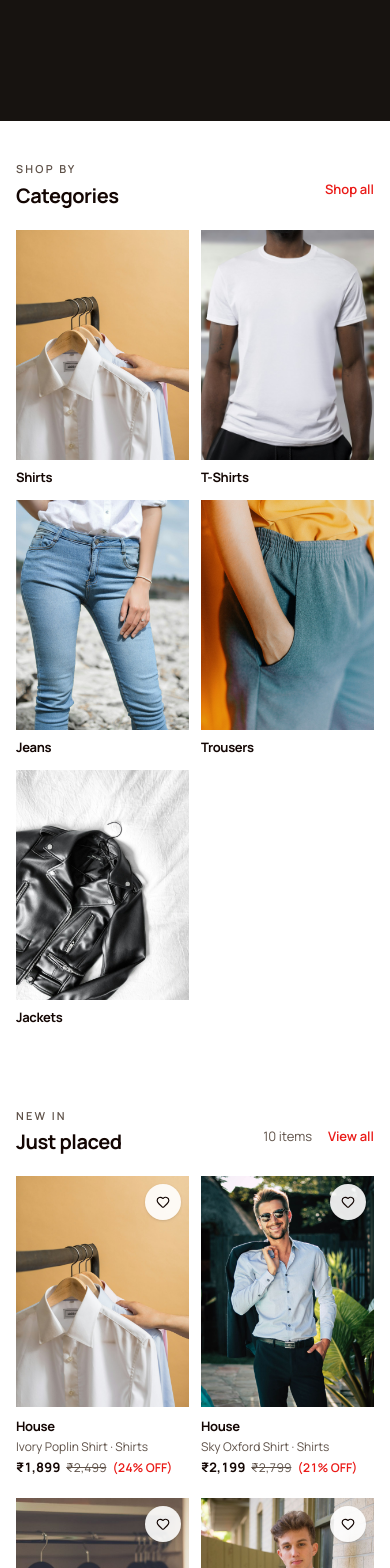
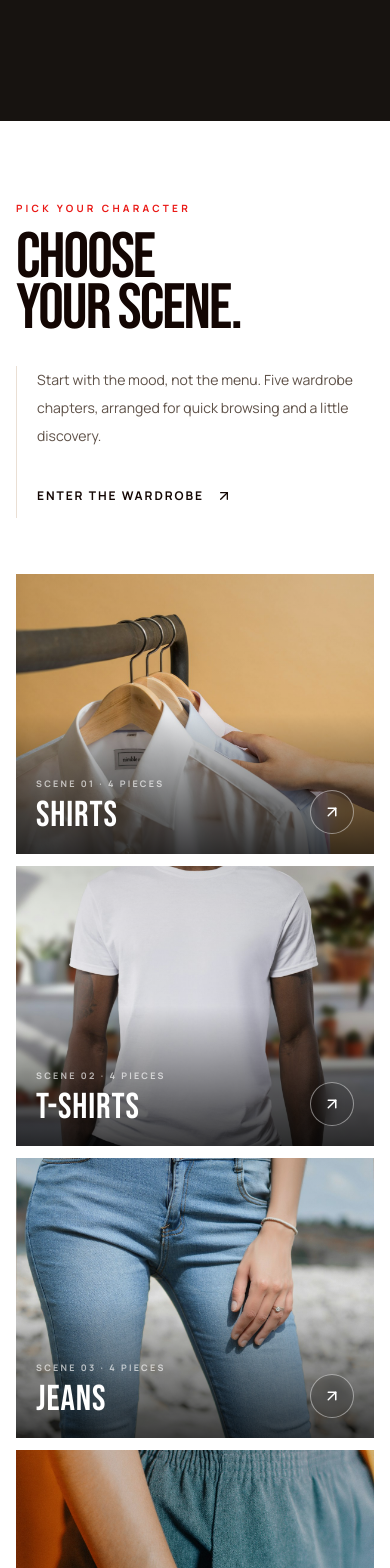
Before and after one commit to Parth-Code-Flutter/clothes_shop_website, a Next.js app: page / in a window 390 px wide. Shown: the part 2480-4048 px from the top of the page. Built offline with nearby package versions, Linux system fonts and the light colour scheme.

Commit message:
Redesign homepage product story

```diff
--- a/src/features/home/components/home-arrivals.tsx
+++ b/src/features/home/components/home-arrivals.tsx
@@ -1,36 +1,80 @@
+import Image from "next/image";
 import Link from "next/link";
-import { productGridClass, ProductCard } from "@/components/shared/product-card";
-import { getAllProducts } from "@/features/catalog/data";
+import { ArrowRight, ArrowUpRight } from "lucide-react";
+import { ProductCard, productGridClass } from "@/components/shared/product-card";
+import { getAllProducts, getCategoryById } from "@/features/catalog/data";
+import { formatInrFromPaise } from "@/lib/money";
 
-/** New-in shelf — same browse density as the shop, so you can scan the drop. */
+/** Product chapter with one memorable lead piece and a low-friction browse grid. */
 export function HomeArrivals() {
-  const products = getAllProducts().slice(0, 10);
+  const products = getAllProducts();
+  const lead = products[0];
+  const supporting = products.slice(1, 9);
+  const category = getCategoryById(lead.categoryId);
 
   return (
-    <section id="arrivals" className="bg-surface py-10 text-foreground sm:py-12 lg:pr-16">
-      <div className="mx-auto max-w-[1280px] px-4 sm:px-6 lg:px-8">
-        <div className="mb-5 flex flex-wrap items-end justify-between gap-3">
+    <section id="arrivals" className="overflow-hidden bg-[#15110f] text-[#f7f2ea]">
+      <div className="mx-auto max-w-[1440px] px-4 py-20 sm:px-6 sm:py-24 lg:px-10 lg:py-32 xl:px-14">
+        <div className="flex flex-col gap-8 border-b border-white/15 pb-10 sm:flex-row sm:items-end sm:justify-between">
           <div>
-            <p className="text-[11px] font-semibold tracking-[0.2em] text-muted uppercase">
-              New in
-            </p>
-            <h2 className="mt-1 text-xl font-bold tracking-tight sm:text-2xl">
-              Just placed
-            </h2>
+            <p className="text-[10px] font-bold tracking-[0.32em] text-[#fa5d50] uppercase">The new edit</p>
+            <h2 className="mt-4 font-display text-[clamp(3.8rem,8vw,8rem)] leading-[0.82] tracking-[-0.025em]">Fresh on set.</h2>
           </div>
-          <div className="flex items-center gap-4">
-            <p className="text-[13px] text-muted">{products.length} items</p>
-            <Link
-              href="/shop"
-              className="inline-flex min-h-10 items-center text-[13px] font-semibold text-accent hover:underline focus-visible:outline-2 focus-visible:outline-offset-4"
-            >
-              View all
-            </Link>
+          <p className="max-w-sm text-sm leading-7 text-white/55 sm:text-right">
+            The latest pieces, directed for real wardrobes. Start with the lead look or scan the full cast below.
+          </p>
+        </div>
+
+        <article className="mt-10 grid overflow-hidden border border-white/15 lg:grid-cols-12">
+          <Link href={`/product/${lead.slug}`} className="group relative min-h-[520px] overflow-hidden bg-[#e9dfd1] focus-visible:outline-2 focus-visible:outline-offset-4 focus-visible:outline-[#fa5d50] sm:min-h-[680px] lg:col-span-7" aria-label={`View ${lead.name}`}>
+            <Image src={lead.image} alt={lead.alt} fill sizes="(max-width: 1024px) 100vw, 60vw" className="object-cover transition-transform duration-1000 ease-out group-hover:scale-[1.035] motion-reduce:transition-none motion-reduce:group-hover:scale-100" />
+            <span className="absolute top-5 left-5 border border-black/15 bg-white/90 px-3 py-2 text-[9px] font-bold tracking-[0.22em] text-black uppercase backdrop-blur sm:top-7 sm:left-7">Opening look</span>
+          </Link>
+
+          <div className="flex flex-col justify-between bg-[#f3ede4] p-6 text-[#171310] sm:p-10 lg:col-span-5 lg:p-12">
+            <div>
+              <p className="text-[10px] font-bold tracking-[0.25em] text-[#73675e] uppercase">01 / {category?.name ?? "New arrival"}</p>
+              <h3 className="mt-6 max-w-lg font-display text-6xl leading-[0.88] tracking-wide sm:text-7xl lg:text-[6.5rem]">{lead.name}</h3>
+              <p className="mt-7 max-w-md text-sm leading-7 text-[#5d534c]">{lead.summary}</p>
+            </div>
+            <div className="mt-14 border-t border-black/15 pt-6">
+              <div className="flex flex-col items-start justify-between gap-5 sm:flex-row sm:items-end">
+                <p className="font-display text-4xl tracking-wide">{formatInrFromPaise(lead.pricePaise)}</p>
+                <Link href={`/product/${lead.slug}`} className="inline-flex min-h-12 items-center gap-3 bg-[#171310] px-5 text-xs font-bold tracking-[0.14em] text-white uppercase transition-colors hover:bg-[#ea1916] focus-visible:outline-2 focus-visible:outline-offset-4 focus-visible:outline-[#ea1916]">
+                  View the piece <ArrowUpRight size={16} aria-hidden="true" />
+                </Link>
+              </div>
+            </div>
+          </div>
+        </article>
+
+        <div className="mt-20 flex flex-col gap-4 sm:flex-row sm:items-end sm:justify-between">
+          <div>
+            <p className="text-[10px] font-bold tracking-[0.28em] text-white/45 uppercase">Supporting cast</p>
+            <h3 className="mt-2 font-display text-4xl tracking-wide sm:text-5xl">More entrances.</h3>
+          </div>
+          <Link href="/shop" className="inline-flex min-h-11 items-center gap-3 self-start text-xs font-bold tracking-[0.14em] uppercase hover:text-[#fa5d50] focus-visible:outline-2 focus-visible:outline-offset-4 focus-visible:outline-[#fa5d50] sm:self-auto">
+            See the whole wardrobe <ArrowRight size={16} aria-hidden="true" />
+          </Link>
+        </div>
+
+        <div className="mt-8 bg-background p-3 text-foreground sm:p-5 lg:p-7">
+          <div className={productGridClass}>
+            {supporting.map((product) => <ProductCard key={product.id} product={product} />)}
           </div>
         </div>
-        <div className={productGridClass}>
-          {products.map((product) => (
-            <ProductCard key={product.id} product={product} />
+
+        <div className="mt-16 grid gap-px border border-white/15 bg-white/15 sm:grid-cols-3">
+          {[
+            ["01", "Find your lane", "Browse by category without losing your place."],
+            ["02", "Save the ones", "Build a wishlist before you make the call."],
+            ["03", "Try the full look", "Open a piece for size, details, and the next move."],
+          ].map(([number, title, copy]) => (
+            <div key={number} className="bg-[#15110f] p-6 sm:p-8">
+              <span className="font-mono text-[10px] text-[#fa5d50]">{number}</span>
+              <p className="mt-8 font-display text-3xl tracking-wide">{title}</p>
+              <p className="mt-2 text-xs leading-6 text-white/50">{copy}</p>
+            </div>
           ))}
         </div>
       </div>
--- a/src/features/home/components/home-categories.tsx
+++ b/src/features/home/components/home-categories.tsx
@@ -1,49 +1,60 @@
 import Image from "next/image";
 import Link from "next/link";
-import { getAllCategories } from "@/features/catalog/data";
+import { ArrowUpRight } from "lucide-react";
+import { getAllCategories, getProductsByCategory } from "@/features/catalog/data";
+import { cn } from "@/lib/utils";
 
-/** Category shortcuts into the shop — compact tiles, easy to tap. */
+const tileStyles = [
+  "md:col-span-7 md:row-span-2",
+  "md:col-span-5",
+  "md:col-span-5",
+  "md:col-span-4",
+  "md:col-span-8",
+] as const;
+
+/** Editorial category wall: discovery first, without making the customer decode it. */
 export function HomeCategories() {
   const categories = getAllCategories();
 
   return (
-    <section id="categories" className="bg-background py-10 text-foreground sm:py-12 lg:pr-16">
-      <div className="mx-auto max-w-[1280px] px-4 sm:px-6 lg:px-8">
-        <div className="mb-5 flex flex-wrap items-end justify-between gap-3">
+    <section id="categories" className="overflow-hidden bg-background text-foreground">
+      <div className="mx-auto max-w-[1440px] px-4 py-20 sm:px-6 sm:py-24 lg:px-10 lg:py-32 xl:px-14">
+        <div className="grid gap-8 lg:grid-cols-[minmax(0,1fr)_minmax(280px,0.42fr)] lg:items-end">
           <div>
-            <p className="text-[11px] font-semibold tracking-[0.2em] text-muted uppercase">
-              Shop by
+            <p className="text-[10px] font-bold tracking-[0.32em] text-accent uppercase">Pick your character</p>
+            <h2 className="mt-4 max-w-4xl font-display text-[clamp(4rem,9vw,9rem)] leading-[0.8] tracking-[-0.03em]">
+              Choose<br />your scene.
+            </h2>
+          </div>
+          <div className="max-w-md border-l border-border pl-5 lg:mb-2">
+            <p className="text-sm leading-7 text-muted">
+              Start with the mood, not the menu. Five wardrobe chapters, arranged for quick browsing and a little discovery.
             </p>
-            <h2 className="mt-1 text-xl font-bold tracking-tight sm:text-2xl">Categories</h2>
+            <Link href="/shop" className="mt-6 inline-flex min-h-11 items-center gap-3 text-xs font-bold tracking-[0.16em] uppercase hover:text-accent focus-visible:outline-2 focus-visible:outline-offset-4 focus-visible:outline-accent">
+              Enter the wardrobe <ArrowUpRight size={16} aria-hidden="true" />
+            </Link>
           </div>
-          <Link
-            href="/shop"
-            className="inline-flex min-h-10 items-center text-[13px] font-semibold text-accent hover:underline focus-visible:outline-2 focus-visible:outline-offset-4"
-          >
-            Shop all
-          </Link>
         </div>
-        <div className="grid grid-cols-2 gap-3 sm:grid-cols-3 sm:gap-4 lg:grid-cols-5">
-          {categories.map((category) => (
-            <Link
-              key={category.id}
-              href={`/shop?category=${category.id}`}
-              className="group focus-visible:outline-2 focus-visible:outline-offset-4 focus-visible:outline-foreground"
-            >
-              <span className="relative block aspect-[3/4] overflow-hidden bg-[#f3f0eb] dark:bg-footer">
-                <Image
-                  src={category.image}
-                  alt=""
-                  fill
-                  sizes="(max-width: 640px) 50vw, 20vw"
-                  className="object-cover object-center transition-transform duration-500 group-hover:scale-[1.03] motion-reduce:transition-none"
-                />
-              </span>
-              <span className="mt-2 block text-[13px] font-bold tracking-tight">
-                {category.name}
-              </span>
-            </Link>
-          ))}
+
+        <div className="mt-14 grid auto-rows-[280px] gap-3 md:grid-cols-12 md:auto-rows-[250px] lg:mt-20 lg:auto-rows-[300px]">
+          {categories.map((category, index) => {
+            const count = getProductsByCategory(category.id).length;
+            return (
+              <Link key={category.id} href={`/shop?category=${category.id}`} className={cn("group relative isolate overflow-hidden bg-footer text-white focus-visible:outline-2 focus-visible:outline-offset-4 focus-visible:outline-accent", tileStyles[index])}>
+                <Image src={category.image} alt="" fill sizes={index === 0 ? "(max-width: 768px) 100vw, 60vw" : "(max-width: 768px) 100vw, 45vw"} className="object-cover transition-transform duration-700 ease-out group-hover:scale-[1.045] motion-reduce:transition-none motion-reduce:group-hover:scale-100" />
+                <span className="absolute inset-0 bg-gradient-to-t from-black/75 via-black/5 to-black/10" aria-hidden="true" />
+                <span className="absolute inset-x-0 bottom-0 flex items-end justify-between gap-4 p-5 sm:p-7">
+                  <span>
+                    <span className="block text-[9px] font-bold tracking-[0.25em] text-white/65 uppercase">Scene {String(index + 1).padStart(2, "0")} · {count} pieces</span>
+                    <span className="mt-2 block font-display text-4xl leading-none tracking-wide sm:text-5xl">{category.name}</span>
+                  </span>
+                  <span className="flex size-11 shrink-0 items-center justify-center rounded-full border border-white/45 bg-black/10 backdrop-blur-sm transition-all duration-300 group-hover:rotate-45 group-hover:bg-white group-hover:text-black motion-reduce:transition-none">
+                    <ArrowUpRight size={18} aria-hidden="true" />
+                  </span>
+                </span>
+              </Link>
+            );
+          })}
         </div>
       </div>
     </section>
```
Also changed, not shown: 2 other files (tests, documents, lock files or other folders).
